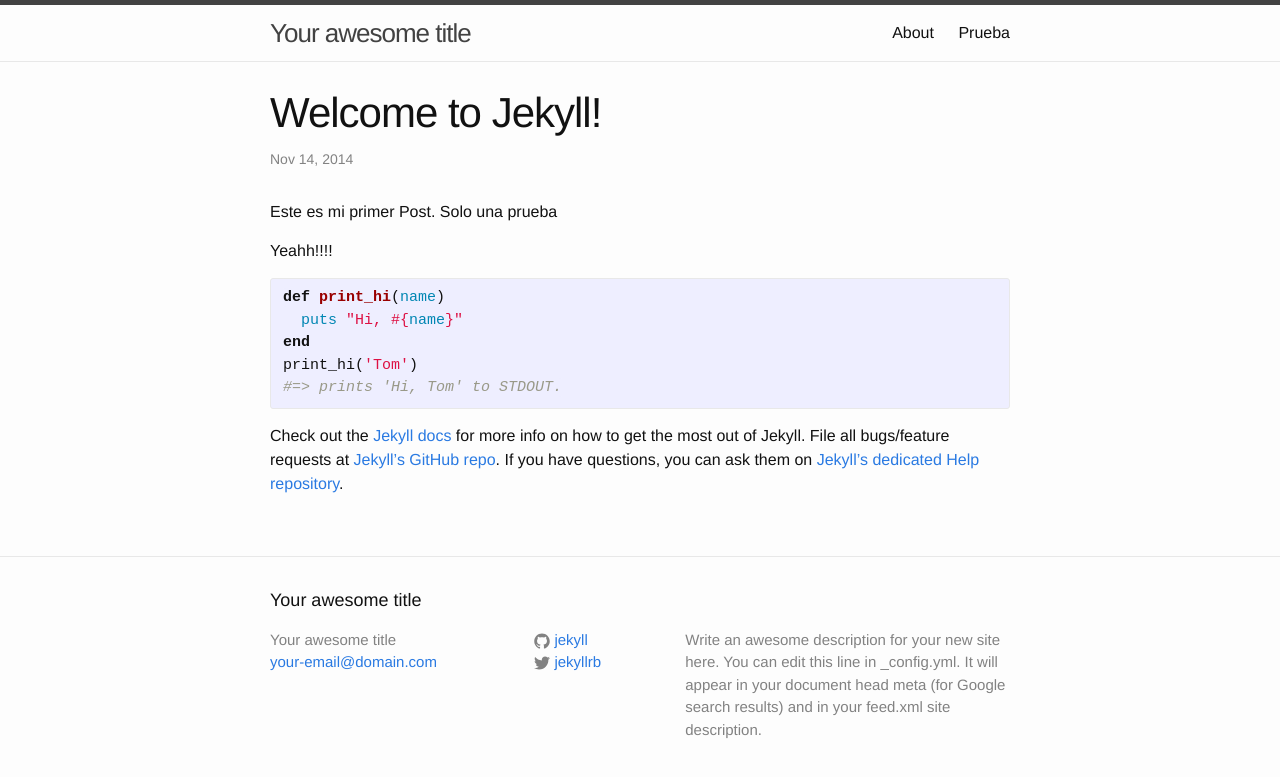
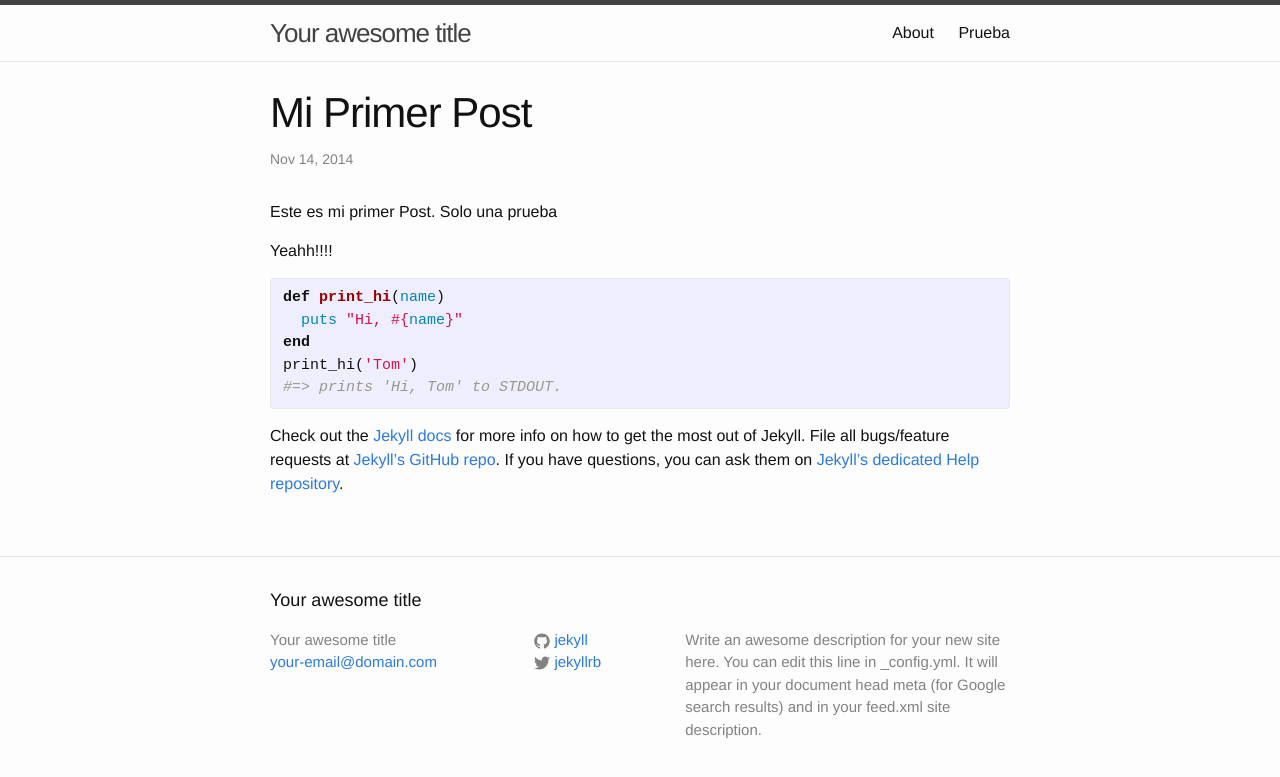
Before and after one commit to rdgutierrez/jekylltest, a Jekyll site: the page built from _posts/2014-11-14-mi-primer-post.markdown, in a window 1280 px wide. Shown: the top 777 px of the page. Built offline with Jekyll 4.4.1, drawn with Linux system fonts in a browser that asks for light colours.

Commit message:
correcion titulo de mi primer post

```diff
--- a/_posts/2014-11-14-mi-primer-post.markdown
+++ b/_posts/2014-11-14-mi-primer-post.markdown
@@ -1,6 +1,6 @@
 ---
 layout: post
-title:  "Welcome to Jekyll!"
+title:  "Mi Primer Post"
 date:   2014-11-14 09:52:00
 categories: jekyll update
 ---
```
